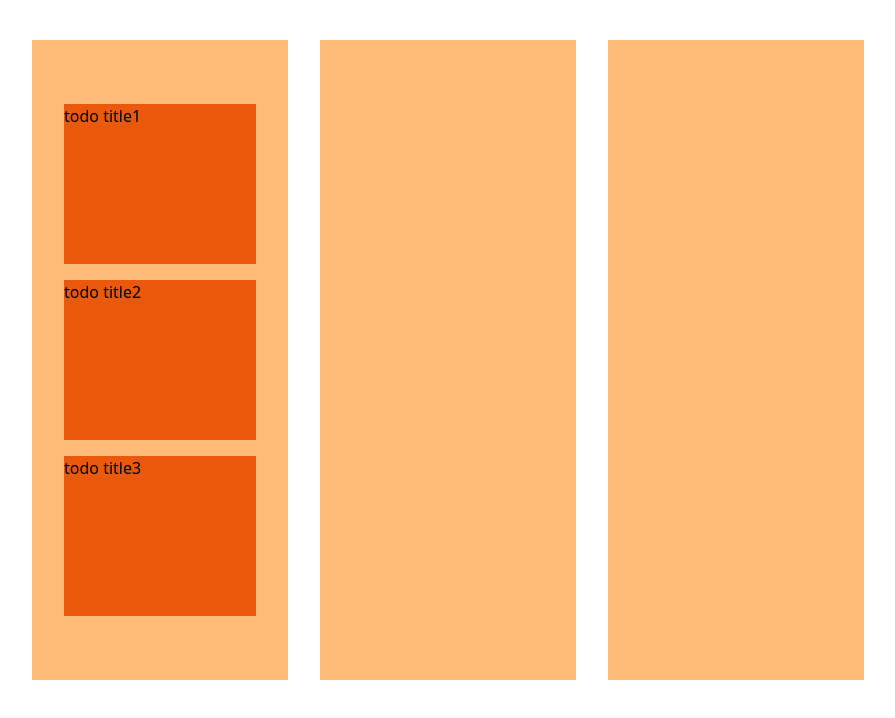
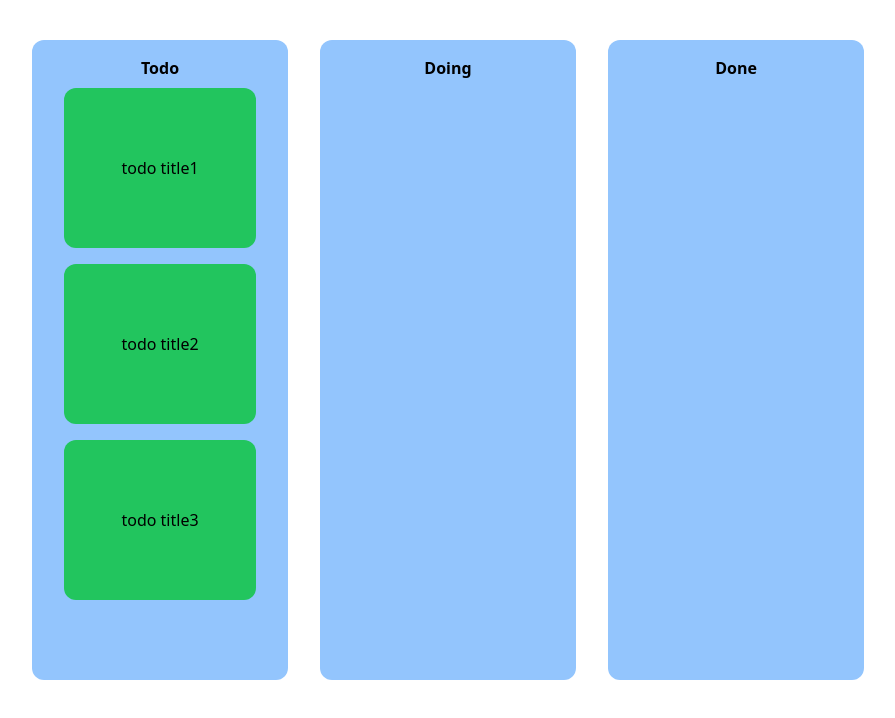
Before and after one commit to hironomiu/typescript-react-html-drag-and-drop, a React (Create React App) app: page / in a window 1280 px wide. Shown: the top 718 px of the page, without its empty margins (24-919 px from the left). Built offline with nearby package versions, Linux system fonts and the light colour scheme.

Commit message:
commited

```diff
--- a/src/components/Card.tsx
+++ b/src/components/Card.tsx
@@ -6,9 +6,9 @@ const Card = ({ card }: { card: CardType }) => {
       id={card.id.toString()}
       key={card.id}
       draggable
-      className="draggable w-[15vw] h-[20vh] bg-orange-600 my-2"
+      className="draggable w-[15vw] h-[20vh] bg-green-500 my-2 rounded-xl flex items-center justify-center"
     >
-      {card.title}
+      <span>{card.title}</span>
     </div>
   )
 }
--- a/src/components/Cards.tsx
+++ b/src/components/Cards.tsx
@@ -1,13 +1,14 @@
 import Card from './Card'
 import { CardType } from '../types'
 
-const Cards = ({ cards }: { cards: CardType[] }) => {
+const Cards = ({ title, cards }: { title: string; cards: CardType[] }) => {
   return (
-    <>
+    <div className="my-4 flex flex-col items-center">
+      <span className="font-bold">{title}</span>
       {cards.map((card: CardType) => (
         <Card key={card.id} card={card} />
       ))}
-    </>
+    </div>
   )
 }
 
--- a/src/components/Main.tsx
+++ b/src/components/Main.tsx
@@ -113,17 +113,21 @@ const Main = () => {
     }
   }
 
-  const styleActive =
-    'w-[20vw] h-[80vh] bg-orange-500 mx-4 flex flex-col wjustify-center items-center'
-  const styleInactive =
-    'w-[20vw] h-[80vh] bg-orange-300 mx-4 flex flex-col justify-center items-center'
+  const styleMain =
+    'w-[20vw] h-[80vh] mx-4 flex flex-col wjustify-center items-center rounded-xl'
+  const styleActive = 'bg-blue-500'
+  const styleInactive = 'bg-blue-300'
 
   return (
     <>
       <div className="flex w-screen m-10">
         {/* ------------------------------------------------------ */}
         <div
-          className={isTodo ? `todo ${styleActive}` : `todo ${styleInactive}`}
+          className={
+            isTodo
+              ? `todo ${styleMain} ${styleActive}`
+              : `todo ${styleMain}  ${styleInactive}`
+          }
           onDrag={handleOnDrag}
           onDragStart={() => console.log('todo drag start')}
           onDragEnd={handleTodoOnDragEnd}
@@ -140,12 +144,14 @@ const Main = () => {
           }}
           onDragEnter={() => console.log('todo drag enter')}
         >
-          <Cards cards={todos} />
+          <Cards title="Todo" cards={todos} />
         </div>
         {/* ------------------------------------------------------ */}
         <div
           className={
-            isDoing ? `doing ${styleActive}` : `doing ${styleInactive}`
+            isDoing
+              ? `doing ${styleMain} ${styleActive}`
+              : `doing ${styleMain} ${styleInactive}`
           }
           onDrag={handleOnDrag}
           onDragEnd={handleDoingOnDragEnd}
@@ -162,11 +168,15 @@ const Main = () => {
           }}
           onDragEnter={() => console.log('doing drag enter')}
         >
-          <Cards cards={doings} />
+          <Cards title="Doing" cards={doings} />
         </div>
         {/* ------------------------------------------------------ */}
         <div
-          className={isDone ? `done ${styleActive}` : `done ${styleInactive}`}
+          className={
+            isDone
+              ? `done ${styleMain} ${styleActive}`
+              : `done ${styleMain} ${styleInactive}`
+          }
           onDrag={handleOnDrag}
           onDragEnd={handleDoneDragEnd}
           onDragOver={(e) => {
@@ -181,7 +191,7 @@ const Main = () => {
           }}
           onDragEnter={() => console.log('done dragenter:')}
         >
-          <Cards cards={dones} />
+          <Cards title="Done" cards={dones} />
         </div>
       </div>
     </>
```
